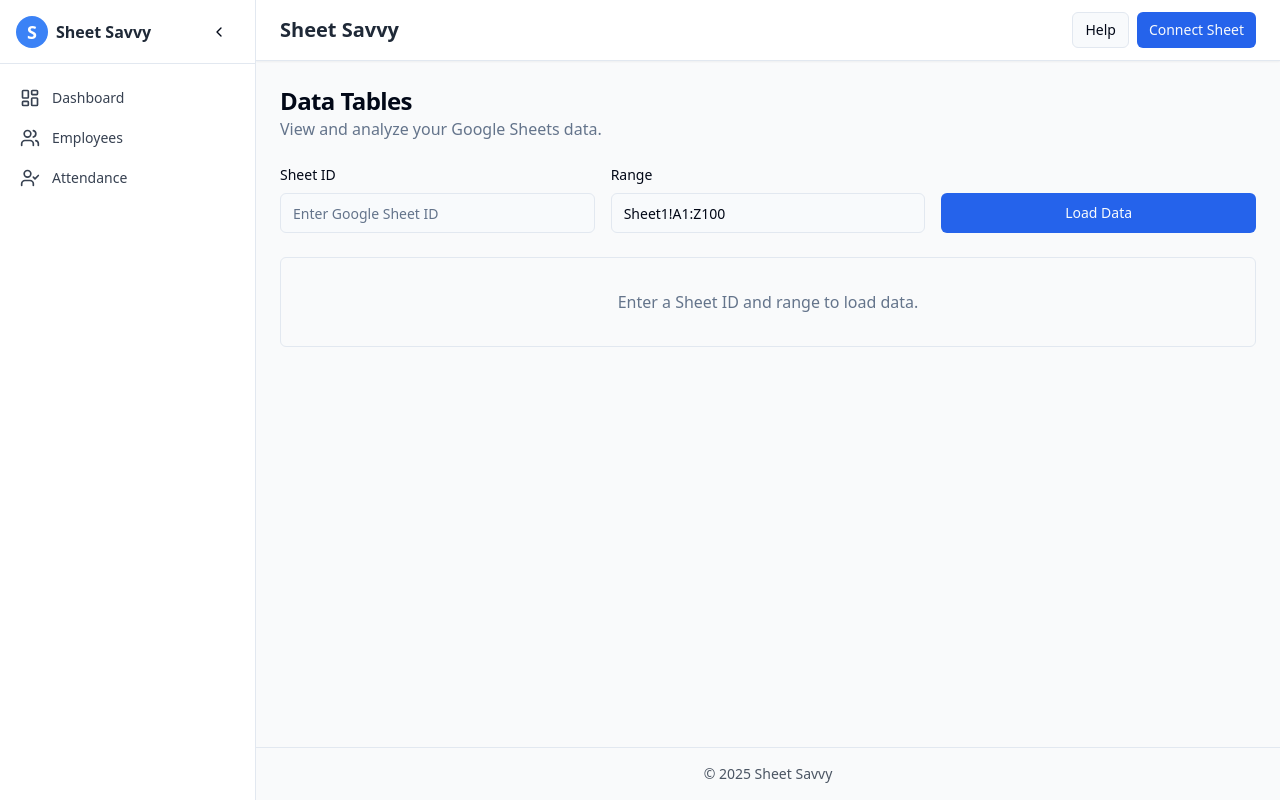
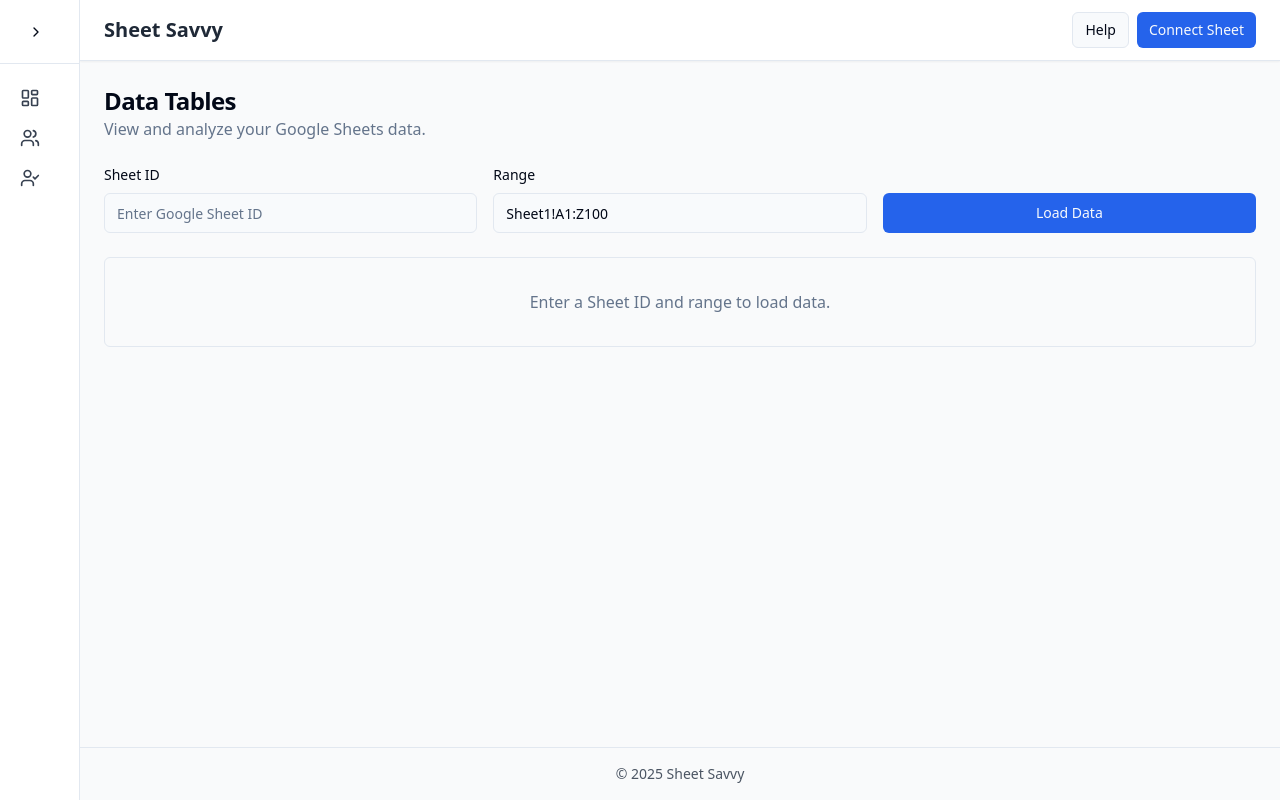
Before and after one commit to Moh9v9/sheet-savvy-rebuild, a React (Vite) app: page /tables in a window 1280 px wide. Built offline with nearby package versions, Linux system fonts and the light colour scheme.

Commit message:
Fix: Default sidebar hiding
Implement default hiding behavior for the sidebar.

```diff
--- a/src/components/layout/MainLayout.tsx
+++ b/src/components/layout/MainLayout.tsx
@@ -9,7 +9,7 @@ interface MainLayoutProps {
 }
 
 const MainLayout = ({ children }: MainLayoutProps) => {
-  const [sidebarOpen, setSidebarOpen] = useState(true);
+  const [sidebarOpen, setSidebarOpen] = useState(false); // Changed default to false
 
   return (
     <div className="min-h-screen bg-gray-50 flex">
--- a/src/components/layout/Sidebar.tsx
+++ b/src/components/layout/Sidebar.tsx
@@ -4,7 +4,6 @@ import {
   LayoutDashboard as DashboardIcon,
   Users as EmployeesIcon,
   UserCheck as AttendanceIcon,
-  LogIn as LoginIcon,
   ChevronLeft,
   ChevronRight
 } from "lucide-react";
@@ -74,14 +73,6 @@ const Sidebar = ({ isOpen, setIsOpen }: SidebarProps) => {
               </Link>
             ))}
           </nav>
-
-          {/* Sidebar footer (optional, could be login link later) */}
-          {/* <div className={cn("p-4 border-t", !isOpen && "md:hidden")}>
-            <Link to="/login" className="flex items-center text-gray-700 hover:text-blue-600">
-              <LoginIcon size={18} />
-              <span className={cn("ml-2 text-sm", !isOpen && "hidden")}>Login</span>
-            </Link>
-          </div> */}
         </div>
       </aside>
     </>
```
